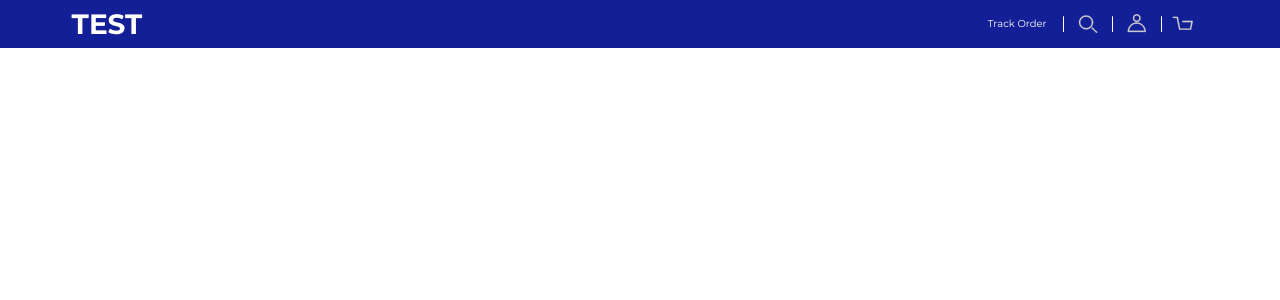
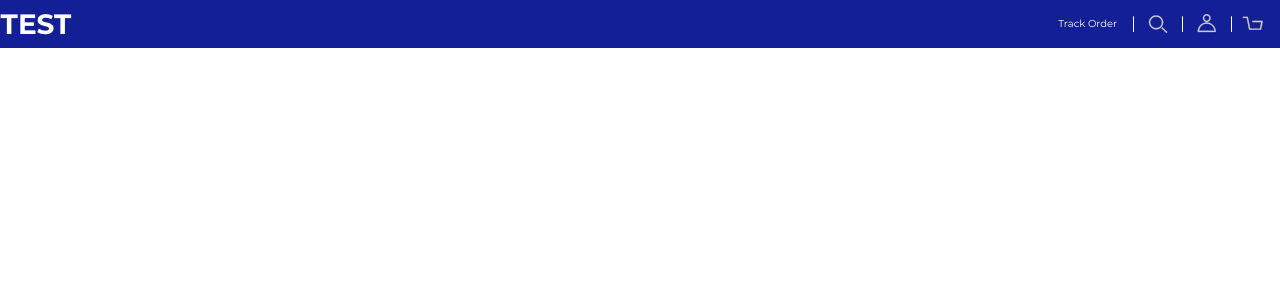
Before and after one commit to Hritvik-Mohan/codemonk-tech-assignment, a React (Vite) app: page / in a window 1280 px wide. Shown: the top 300 px of the page. Built offline with nearby package versions, Linux system fonts and the light colour scheme.

Commit message:
Update Header

```diff
--- a/src/components/HeaderBar/HeaderBar.css
+++ b/src/components/HeaderBar/HeaderBar.css
@@ -1,9 +1,6 @@
-.header-contaienr {
+.header-container {
     display: flex;
     justify-content: space-between;
-    max-width: 1139px;
-    margin: 0 auto;
-    width: 90%;
 }
 
 .header {
--- a/src/components/HeaderBar/HeaderBar.jsx
+++ b/src/components/HeaderBar/HeaderBar.jsx
@@ -7,7 +7,7 @@ import './HeaderBar.css'
 export default function HeaderBar() {
   return (
     <header className='header'>
-      <div className='header-contaienr container'>
+      <div className='header-container container'>
         <div className="logo">
           <img src={logo} alt="" srcSet="" />
         </div>
```
